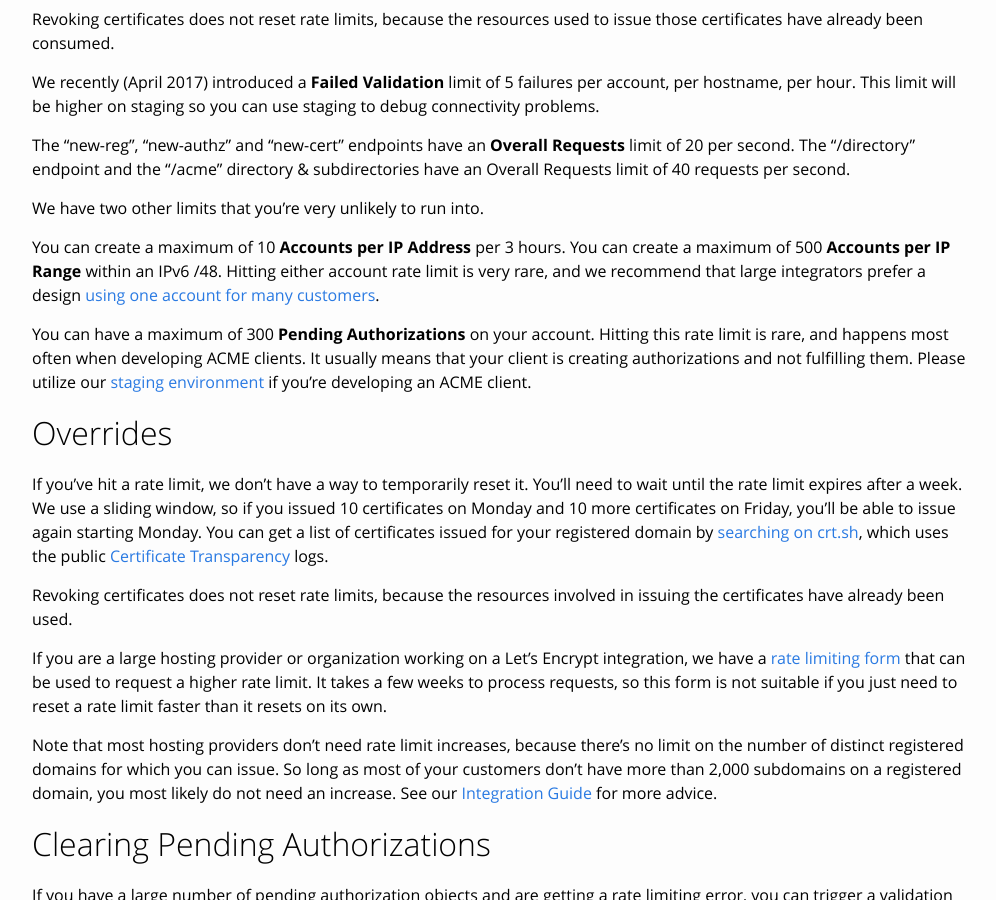
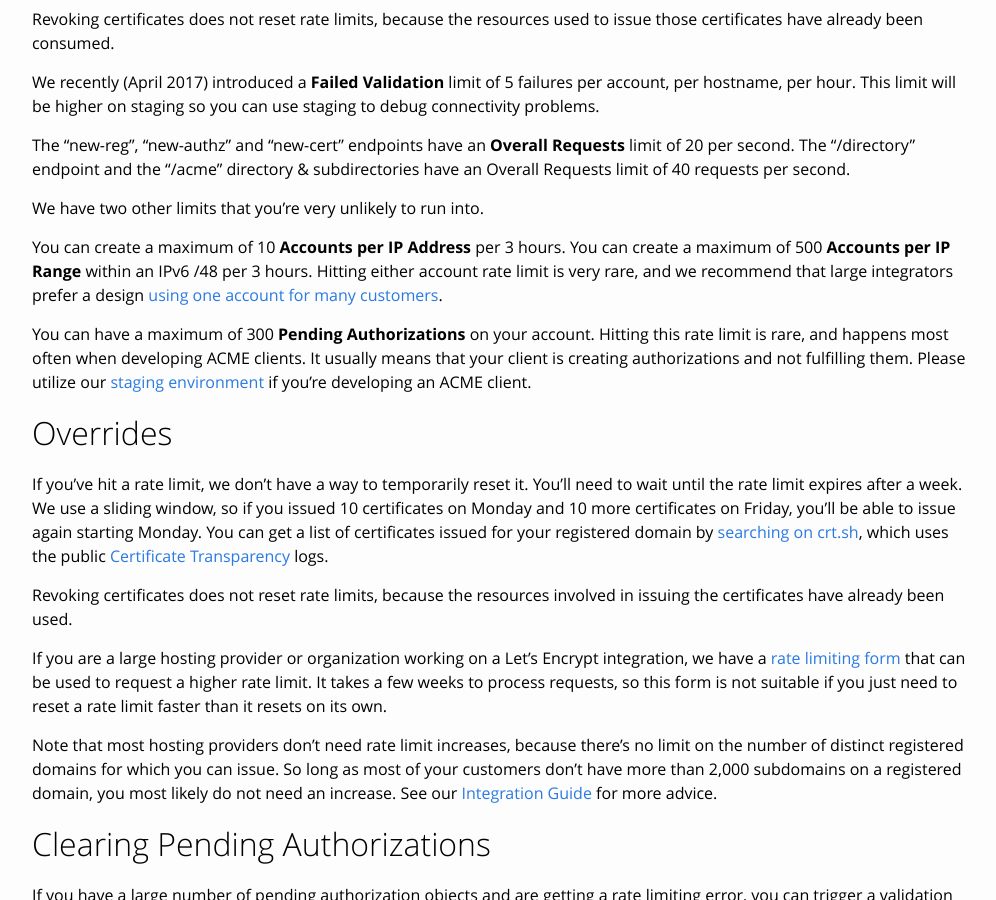
Before and after one commit to snowman1120/website, a Jekyll site: the page built from docs/rate-limits.md, in a window 1280 px wide and 900 px high, scrolled down 1138 px. Shown: the whole window, without its empty margins (138-1134 px from the left). Built offline with Jekyll 4.4.1, drawn with Linux system fonts in a browser that asks for light colours.

Commit message:
Improve wording

```diff
--- a/docs/rate-limits.md
+++ b/docs/rate-limits.md
@@ -77,9 +77,9 @@ directory & subdirectories have an Overall Requests limit of 40 requests per sec
 We have two other limits that you're very unlikely to run into.
 
 You can create a maximum of 10 **Accounts per IP Address** per 3 hours. You can
-create a maximum of 500 **Accounts per IP Range** within an IPv6 /48. Hitting
-either account rate limit is very rare, and we recommend that large integrators
-prefer a design [using one account for many customers](/docs/integration-guide).
+create a maximum of 500 **Accounts per IP Range** within an IPv6 /48 per
+3 hours. Hitting either account rate limit is very rare, and we recommend that
+large integrators prefer a design [using one account for many customers](/docs/integration-guide).
 
 You can have a maximum of 300 **Pending Authorizations** on your account. Hitting
 this rate limit is rare, and happens most often when developing ACME clients. It
```
